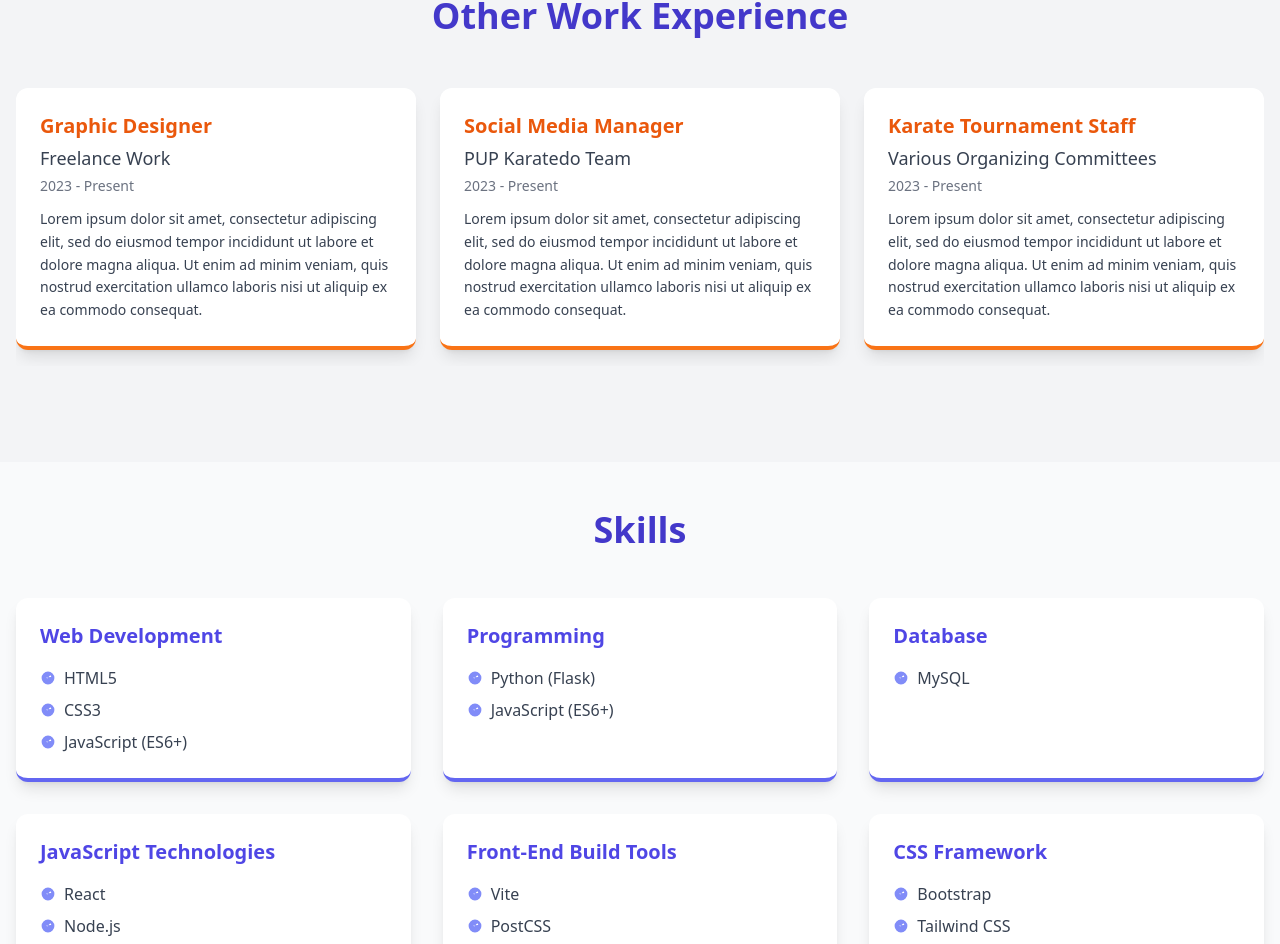
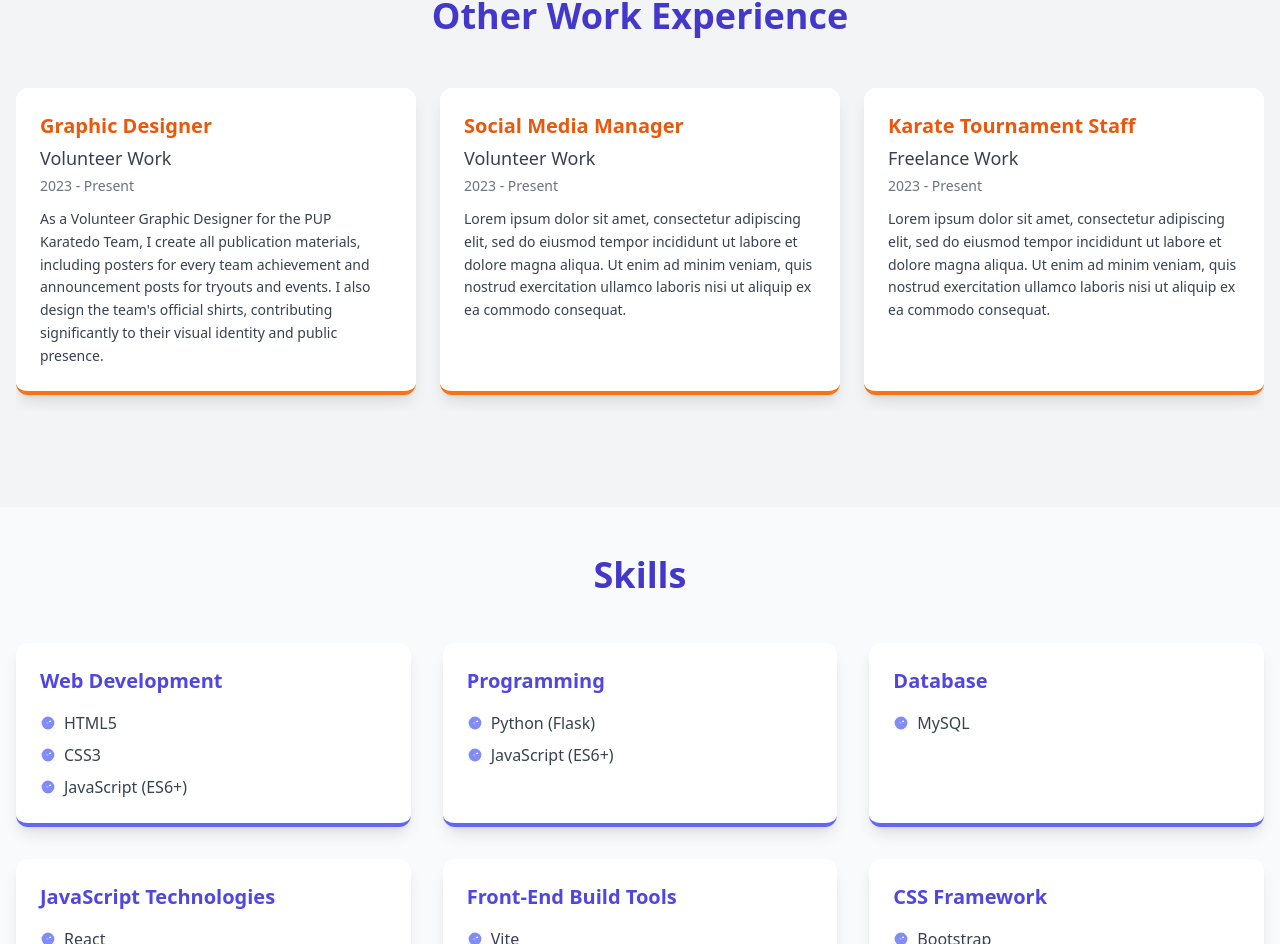
Before and after one commit to vnclrd/vnclrd-portfolio, a React (Vite) app: page / in a window 1280 px wide. Shown: the part 1746-2690 px from the top of the page. Built offline with nearby package versions, Linux system fonts and the light colour scheme.

Commit message:
Updated card 1 of other work experience

```diff
--- a/src/App.jsx
+++ b/src/App.jsx
@@ -740,21 +740,21 @@ const App = () => {
     {
       id: 'other-1',
       title: 'Graphic Designer',
-      company: 'Freelance Work',
+      company: 'Volunteer Work',
       years: '2023 - Present',
-      description: 'Lorem ipsum dolor sit amet, consectetur adipiscing elit, sed do eiusmod tempor incididunt ut labore et dolore magna aliqua. Ut enim ad minim veniam, quis nostrud exercitation ullamco laboris nisi ut aliquip ex ea commodo consequat.',
+      description: "As a Volunteer Graphic Designer for the PUP Karatedo Team, I create all publication materials, including posters for every team achievement and announcement posts for tryouts and events. I also design the team's official shirts, contributing significantly to their visual identity and public presence.",
     },
     {
       id: 'other-2',
       title: 'Social Media Manager',
-      company: 'PUP Karatedo Team',
+      company: 'Volunteer Work',
       years: '2023 - Present',
       description: 'Lorem ipsum dolor sit amet, consectetur adipiscing elit, sed do eiusmod tempor incididunt ut labore et dolore magna aliqua. Ut enim ad minim veniam, quis nostrud exercitation ullamco laboris nisi ut aliquip ex ea commodo consequat.',
     },
     {
       id: 'other-3',
       title: 'Karate Tournament Staff',
-      company: 'Various Organizing Committees',
+      company: 'Freelance Work',
       years: '2023 - Present',
       description: 'Lorem ipsum dolor sit amet, consectetur adipiscing elit, sed do eiusmod tempor incididunt ut labore et dolore magna aliqua. Ut enim ad minim veniam, quis nostrud exercitation ullamco laboris nisi ut aliquip ex ea commodo consequat.',
     },
```
